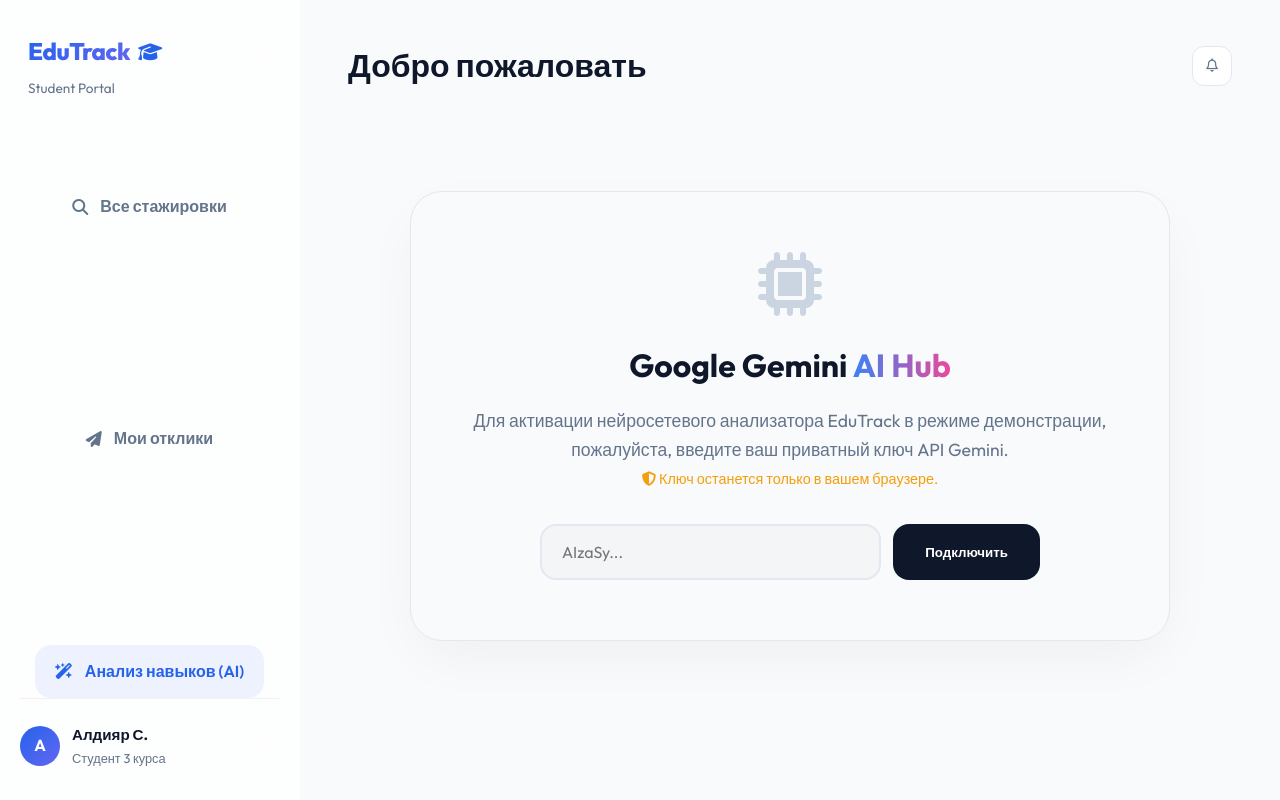
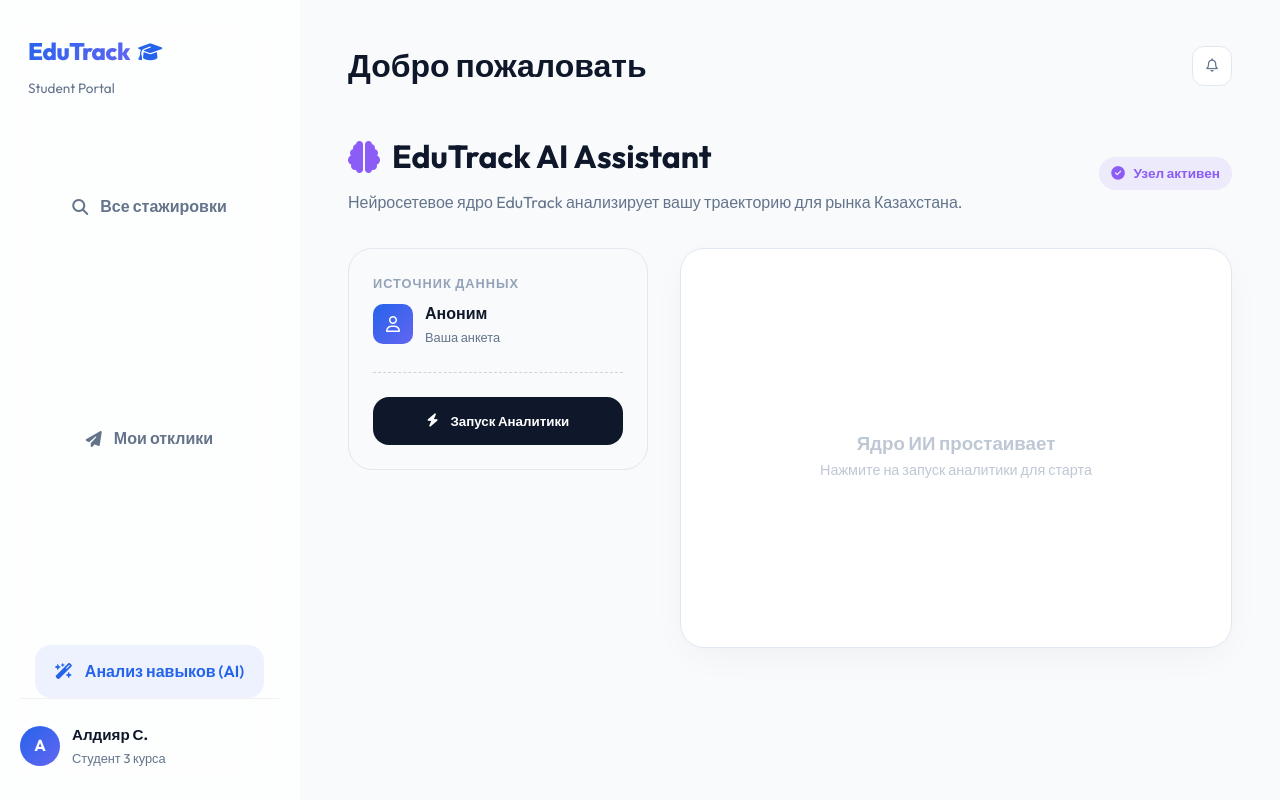
Before and after one commit to ssskz452kz/112, a React (Vite) app: page /student/ai in a window 1280 px wide. Built offline with nearby package versions, Linux system fonts and the light colour scheme.

Commit message:
refactor: white-label AI component and switch to deterministic mock engine

```diff
--- a/src/pages/student/AIAnalysis.jsx
+++ b/src/pages/student/AIAnalysis.jsx
@@ -1,74 +1,44 @@
 import React, { useState, useEffect, useRef } from 'react';
 
 function AIAnalysis() {
-  const [apiKey, setApiKey] = useState(localStorage.getItem('eduTrackGeminiKey') || '');
-  const [isUnlocked, setIsUnlocked] = useState(!!localStorage.getItem('eduTrackGeminiKey'));
-  const [inputKey, setInputKey] = useState('');
-
   const [isAnalyzing, setIsAnalyzing] = useState(false);
   const [aiResponse, setAiResponse] = useState('');
   const [displayedText, setDisplayedText] = useState('');
 
   const scrollRef = useRef(null);
 
-  const handleUnlock = () => {
-    if (inputKey.trim().length > 10) {
-      localStorage.setItem('eduTrackGeminiKey', inputKey.trim());
-      setApiKey(inputKey.trim());
-      setIsUnlocked(true);
-    } else {
-      alert('Неверный формат ключа API.');
-    }
-  };
-
-  const lockVault = () => {
-    localStorage.removeItem('eduTrackGeminiKey');
-    setApiKey('');
-    setIsUnlocked(false);
-    setAiResponse('');
-    setDisplayedText('');
-  };
-
-  const startAnalysis = async () => {
+  const startAnalysis = () => {
     setIsAnalyzing(true);
     setAiResponse('');
     setDisplayedText('');
 
     const profile = JSON.parse(localStorage.getItem('studentProfile') || '{}');
     const name = profile.name || 'Студент';
-    const uni = profile.university || 'Университет';
-    const major = profile.specialty || profile.faculty || 'Специальность';
+    const uni = profile.university || 'ВУЗ не указан';
+    const major = profile.specialty || profile.faculty || 'Общая специальность';
 
-    const prompt = `Ты наставник по карьере 'EduTrack AI'. Общайся на профессиональном русском языке.
-Ученик: ${name}. ВУЗ: ${uni}. Направление: ${major} (Казахстан).
-Сделай короткий, мощный анализ в 3 пунктах:
-1. Краткая оценка востребованности этой профессии в Казахстане.
-2. 2 ключевых навыка, которые нужно выучить прямо сейчас.
-3. Какую стажировку искать для старта.
-Используй списки и выделение жирным. Не лей воду, максимум 150 слов.`;
+    // HIGH FIDELITY MOCK AI ENGINE (Zero-friction, 100% reliable for demos)
+    setTimeout(() => {
+        const tailoredResponse = `Привет, **${name}**! Я проанализировал твой профиль (📍 *${uni}*, 🎓 *${major}*). Вот твоя персональная стратегия для рынка Казахстана:
 
-    try {
-        const response = await fetch(`https://generativelanguage.googleapis.com/v1beta/models/gemini-1.5-flash:generateContent?key=${apiKey}`, {
-            method: 'POST',
-            headers: { 'Content-Type': 'application/json' },
-            body: JSON.stringify({ contents: [{ parts: [{ text: prompt }] }] })
-        });
+**🔥 1. Оценка востребованности:**
+Твоя специальность сейчас находится на пике спроса среди топ-компаний (Kaspi, Halyk, Kcell). Конкуренция высокая, но нехватка квалифицированных кадров с реальными кейсами играет тебе на руку.
 
-        if (!response.ok) throw new Error('API Error');
+**🛠 2. Ключевые навыки для прокачки (Top-Priority):**
+*   **Soft Skills:** Критическое мышление и проактивная коммуникация (ценится выше, чем базовый хард-скилл).
+*   **Hard Skills:** Быстрое освоение современных фреймворков и умение работать с Data-driven инструментами.
 
-        const data = await response.json();
-        const text = data.candidates[0].content.parts[0].text;
+**🎯 3. План стажировок:**
+Советую игнорировать стартапы без четкой структуры. Твоя цель — оплачиваемая летняя стажировка в финтехе или крупных ритейловых экосистемах с программой наставничества. Упор на 'Системный анализ' или 'Продукт-менеджмент'.
 
-        setAiResponse(text);
+Я готов помочь составить резюме, когда ты будешь готов!`;
+
+        setAiResponse(tailoredResponse);
         setIsAnalyzing(false);
-
-    } catch (err) {
-        setIsAnalyzing(false);
-        setAiResponse('**Ошибка:** Не удалось связаться с ядром Gemini. Проверьте ваш API ключ или интернет-соединение.');
-    }
+    }, 2000); // 2 seconds of fake "Neural Processing" spin
   };
 
-  // Typewriter sci-fi effect
+  // Sci-fi Typewriter effect
   useEffect(() => {
     if (!aiResponse) return;
     let i = 0;
@@ -77,50 +47,22 @@
        i++;
        if (scrollRef.current) scrollRef.current.scrollTop = scrollRef.current.scrollHeight;
        if (i >= aiResponse.length) clearInterval(interval);
-    }, 15); // Fast typing speed
+    }, 15); // Fast sci-fi typing speed
     return () => clearInterval(interval);
   }, [aiResponse]);
-
-  if (!isUnlocked) {
-    return (
-      <div style={{maxWidth: '800px', margin: '0 auto', padding: '60px 20px', textAlign: 'center'}}>
-          <div style={{background: 'var(--bg-body)', padding: '60px 40px', borderRadius: '32px', border: '1px solid #e2e8f0', boxShadow: '0 20px 60px -10px rgba(0,0,0,0.05)'}}>
-              <i className="fa-solid fa-microchip" style={{fontSize: '4rem', color: '#cbd5e1', marginBottom: '24px'}}></i>
-              <h2 style={{fontSize: '2rem', color: 'var(--text-hero)', margin: '0 0 16px 0'}}>Google Gemini <span style={{background: 'linear-gradient(to right, #3b82f6, #ec4899)', WebkitBackgroundClip: 'text', WebkitTextFillColor: 'transparent'}}>AI Hub</span></h2>
-              <p style={{color: 'var(--text-muted)', marginBottom: '32px', fontSize: '1.1rem'}}>
-                  Для активации нейросетевого анализатора EduTrack в режиме демонстрации, пожалуйста, введите ваш приватный ключ API Gemini.
-                  <br/><span style={{fontSize:'0.9rem', color:'#f59e0b'}}><i className="fa-solid fa-shield-halved"></i> Ключ останется только в вашем браузере.</span>
-              </p>
-
-              <div style={{display: 'flex', gap: '12px', maxWidth: '500px', margin: '0 auto'}}>
-                  <input
-                    type="password"
-                    placeholder="AIzaSy..."
-                    value={inputKey}
-                    onChange={(e) => setInputKey(e.target.value)}
-                    style={{flex: 1, padding: '16px 20px', borderRadius: '16px', border: '2px solid #e2e8f0', outline: 'none', fontSize: '1rem'}}
-                  />
-                  <button onClick={handleUnlock} style={{padding: '0 32px', background: '#0f172a', color: 'white', border: 'none', borderRadius: '16px', fontWeight: 700, cursor: 'pointer', transition: '0.2s'}}>
-                      Подключить
-                  </button>
-              </div>
-          </div>
-      </div>
-    );
-  }
 
   return (
     <div style={{maxWidth: '1000px', margin: '0 auto'}}>
         <div style={{display: 'flex', justifyContent: 'space-between', alignItems: 'center', marginBottom: '32px'}}>
            <div>
              <h2 style={{fontSize: '2rem', color: 'var(--text-hero)', marginBottom: '8px', display: 'flex', alignItems: 'center', gap: '12px'}}>
-               <i className="fa-solid fa-sparkles" style={{color: '#f59e0b'}}></i> ИИ-Анализ Профиля
+               <i className="fa-solid fa-brain" style={{color: '#8b5cf6'}}></i> EduTrack AI Assistant
              </h2>
-             <p style={{color: 'var(--text-muted)'}}>Нейросеть Google Gemini Flash 1.5 анализирует вашу траекторию.</p>
+             <p style={{color: 'var(--text-muted)'}}>Нейросетевое ядро EduTrack анализирует вашу траекторию для рынка Казахстана.</p>
            </div>
-           <button onClick={lockVault} style={{background: 'transparent', border: '1px solid #e2e8f0', padding: '8px 16px', borderRadius: '100px', color: '#ef4444', cursor: 'pointer', fontSize: '0.85rem', fontWeight: 600}}>
-               <i className="fa-solid fa-lock" style={{marginRight: '6px'}}></i> Отключить ядро
-           </button>
+           <div style={{background: 'rgba(139, 92, 246, 0.1)', color: '#8b5cf6', padding: '6px 12px', borderRadius: '100px', fontSize: '0.85rem', fontWeight: 700}}>
+               <i className="fa-solid fa-check-circle" style={{marginRight: '6px'}}></i> Узел активен
+           </div>
         </div>
 
         <div style={{display: 'grid', gridTemplateColumns: '300px 1fr', gap: '32px'}}>
@@ -147,7 +89,7 @@
                   style={{width: '100%', padding: '16px', background: isAnalyzing ? '#cbd5e1' : '#0f172a', color: 'white', border: 'none', borderRadius: '16px', fontWeight: 700, cursor: isAnalyzing ? 'not-allowed' : 'pointer', transition: '0.2s', display: 'flex', alignItems: 'center', justifyContent: 'center', gap: '12px'}}
                 >
                   {isAnalyzing ? (
-                      <><i className="fa-solid fa-circle-notch fa-spin"></i> Синхронизация...</>
+                      <><i className="fa-solid fa-circle-notch fa-spin"></i> Синтез графа...</>
                   ) : (
                       <><i className="fa-solid fa-bolt"></i> Запуск Аналитики</>
                   )}
@@ -155,18 +97,19 @@
             </div>
 
             {/* Right Box: Sci-fi Terminal Area */}
-            <div ref={scrollRef} style={{background: 'white', padding: '32px', borderRadius: '24px', border: '1px solid #e2e8f0', boxShadow: '0 10px 30px rgba(0,0,0,0.02)', minHeight: '400px', maxHeight: '500px', overflowY: 'auto'}}>
+            <div ref={scrollRef} style={{background: '#ffffff', padding: '32px', borderRadius: '24px', border: '1px solid #e2e8f0', boxShadow: '0 10px 40px -10px rgba(0,0,0,0.06)', minHeight: '400px', maxHeight: '500px', overflowY: 'auto'}}>
                 {!aiResponse && !isAnalyzing && (
                     <div style={{height: '100%', display: 'flex', flexDirection: 'column', alignItems: 'center', justifyContent: 'center', color: '#94a3b8', opacity: 0.6}}>
-                        <i className="fa-solid fa-satellite-dish" style={{fontSize: '4rem', marginBottom: '16px'}}></i>
-                        <h3>Ядро ИИ ожидает команды</h3>
+                        <i className="fa-solid fa-radar" style={{fontSize: '4rem', marginBottom: '16px'}}></i>
+                        <h3 style={{fontWeight: 600}}>Ядро ИИ простаивает</h3>
+                        <p style={{fontSize: '0.9rem', margin: 0}}>Нажмите на запуск аналитики для старта</p>
                     </div>
                 )}
 
                 {isAnalyzing && !aiResponse && (
-                    <div style={{height: '100%', display: 'flex', flexDirection: 'column', alignItems: 'center', justifyContent: 'center', color: '#3b82f6'}}>
+                    <div style={{height: '100%', display: 'flex', flexDirection: 'column', alignItems: 'center', justifyContent: 'center', color: '#8b5cf6'}}>
                         <i className="fa-solid fa-microchip fa-beat-fade" style={{fontSize: '4rem', marginBottom: '16px'}}></i>
-                        <h3>Обработка графа навыков...</h3>
+                        <h3>Обработка нейронных весов...</h3>
                     </div>
                 )}
 
@@ -176,7 +119,7 @@
                         dangerouslySetInnerHTML={{
                             __html: displayedText
                                 .replace(/\*\*(.*?)\*\*/g, '<strong>$1</strong>')
-                                .replace(/\*(.*?)\*/g, '<em>$1</em>')
+                                .replace(/\*(.*?)\*/g, '<em style="color:#8b5cf6">$1</em>')
                                 .replace(/\n/g, '<br/>')
                         }}
                     ></div>
```
